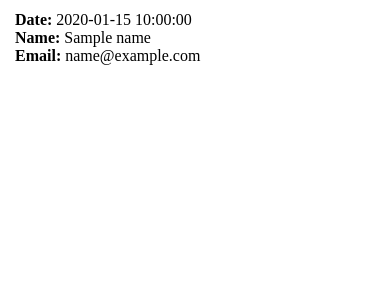
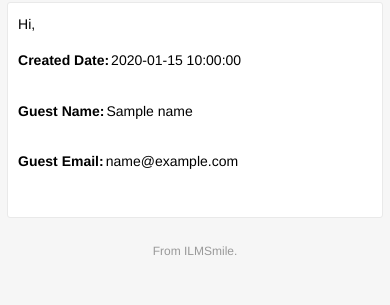
Before and after one commit to qzw881130/ilmsmile-optimize-image, a PHP site: the page made by src/contact-us/mail-template.html.twig in a window 390 px wide. Shown: the top 305 px of the page. Run offline with PHP 8.4, Linux system fonts and the light colour scheme; the template is opened without the code that fills it: most values are stand-ins (such as "Sample title", 1, 10 or a date in 2020); some libraries are stand-ins or nearby versions.

Commit message:
feature: contact us email

```diff
--- a/src/contact-us/mail-template.html.twig
+++ b/src/contact-us/mail-template.html.twig
@@ -1,67 +1,100 @@
 <!DOCTYPE html PUBLIC "-//W3C//DTD XHTML 1.0 Transitional//EN" "http://www.w3.org/TR/xhtml1/DTD/xhtml1-transitional.dtd">
-<html xmlns="http://www.w3.org/1999/xhtml">
+<html xmlns="http://www.w3.org/1999/xhtml" style="font-family: 'Helvetica Neue', Helvetica, Arial, sans-serif; box-sizing: border-box; font-size: 14px; margin: 0;">
 <head>
     <meta name="viewport" content="width=device-width" />
     <meta http-equiv="Content-Type" content="text/html; charset=UTF-8" />
     <title>Contact Us</title>
-    {#    <link href="{{ baseUrl }}/contact-us/styles.css" media="all" rel="stylesheet" type="text/css" />#}
     <style type="text/css">
-            {{ styles }}
+        img {
+            max-width: 100%;
+        }
+        body {
+            -webkit-font-smoothing: antialiased; -webkit-text-size-adjust: none; width: 100% !important; height: 100%;
+        }
+        body {
+            background-color: #f6f6f6;
+        }
+        @media only screen and (max-width: 640px) {
+            body {
+                padding: 0 !important;
+            }
+            h1 {
+                font-weight: 800 !important; margin: 20px 0 5px !important;
+            }
+            h2 {
+                font-weight: 800 !important; margin: 20px 0 5px !important;
+            }
+            h3 {
+                font-weight: 800 !important; margin: 20px 0 5px !important;
+            }
+            h4 {
+                font-weight: 800 !important; margin: 20px 0 5px !important;
+            }
+            h1 {
+                font-size: 22px !important;
+            }
+            h2 {
+                font-size: 18px !important;
+            }
+            h3 {
+                font-size: 16px !important;
+            }
+            .container {
+                padding: 0 !important; width: 100% !important;
+            }
+            .content {
+                padding: 0 !important;
+            }
+            .content-wrap {
+                padding: 10px !important;
+            }
+        }
     </style>
 </head>
 
-    <body itemscope itemtype="http://schema.org/EmailMessage">
+<body itemscope itemtype="http://schema.org/EmailMessage" style="font-family: 'Helvetica Neue',Helvetica,Arial,sans-serif; box-sizing: border-box; font-size: 14px; -webkit-font-smoothing: antialiased; -webkit-text-size-adjust: none; width: 100% !important; height: 100%; line-height: 1.6em; background-color: #f6f6f6; margin: 0;" bgcolor="#f6f6f6">
 
-        <table class="body-wrap">
-            <tr>
-                <td></td>
-                <td class="container" width="600">
-                    <div class="content">
-                        <table class="main" width="100%" cellpadding="0" cellspacing="0">
-                            <tr>
-                                <td class="alert alert-warning">
-
+<table class="body-wrap" style="font-family: 'Helvetica Neue',Helvetica,Arial,sans-serif; box-sizing: border-box; font-size: 14px; width: 100%; background-color: #f6f6f6; margin: 0;" bgcolor="#f6f6f6"><tr style="font-family: 'Helvetica Neue',Helvetica,Arial,sans-serif; box-sizing: border-box; font-size: 14px; margin: 0;"><td style="font-family: 'Helvetica Neue',Helvetica,Arial,sans-serif; box-sizing: border-box; font-size: 14px; vertical-align: top; margin: 0;" valign="top"></td>
+        <td class="container" width="600" style="font-family: 'Helvetica Neue',Helvetica,Arial,sans-serif; box-sizing: border-box; font-size: 14px; vertical-align: top; display: block !important; max-width: 600px !important; clear: both !important; margin: 0 auto;" valign="top">
+            <div class="content" style="font-family: 'Helvetica Neue',Helvetica,Arial,sans-serif; box-sizing: border-box; font-size: 14px; max-width: 600px; display: block; margin: 0 auto; padding: 20px;">
+                <table class="main" width="100%" cellpadding="0" cellspacing="0" itemprop="action" itemscope itemtype="http://schema.org/ConfirmAction" style="font-family: 'Helvetica Neue',Helvetica,Arial,sans-serif; box-sizing: border-box; font-size: 14px; border-radius: 3px; background-color: #fff; margin: 0; border: 1px solid #e9e9e9;" bgcolor="#fff"><tr style="font-family: 'Helvetica Neue',Helvetica,Arial,sans-serif; box-sizing: border-box; font-size: 14px; margin: 0;"><td class="content-wrap" style="font-family: 'Helvetica Neue',Helvetica,Arial,sans-serif; box-sizing: border-box; font-size: 14px; vertical-align: top; margin: 0; padding: 20px;" valign="top">
+                            <meta itemprop="name" content="Confirm Email" style="font-family: 'Helvetica Neue',Helvetica,Arial,sans-serif; box-sizing: border-box; font-size: 14px; margin: 0;" />
+                            <table width="100%" cellpadding="0" cellspacing="0" style="font-family: 'Helvetica Neue',Helvetica,Arial,sans-serif; box-sizing: border-box; font-size: 14px; margin: 0;">
+                                <tr style="font-family: 'Helvetica Neue',Helvetica,Arial,sans-serif; box-sizing: border-box; font-size: 14px; margin: 0;">
+                                    <td class="content-block" style="font-family: 'Helvetica Neue',Helvetica,Arial,sans-serif; box-sizing: border-box; font-size: 14px; vertical-align: top; margin: 0;" valign="top">
+                                        Hi,
                                     </td>
                                 </tr>
-                            <tr>
-                                <td class="content-wrap">
-                                    <table width="100%" cellpadding="0" cellspacing="0">
-                                        <tr>
-                                            <td class="content-block">
-                                                <strong>Date:</strong> <span>{{ date }}</span>
+                                <tr style="font-family: 'Helvetica Neue',Helvetica,Arial,sans-serif; box-sizing: border-box; font-size: 14px; margin: 0;">
+                                    <td class="content-block" style="font-family: 'Helvetica Neue',Helvetica,Arial,sans-serif; box-sizing: border-box; font-size: 14px; vertical-align: top; margin: 0;" valign="top">
+                                        <p><strong>Created Date:</strong><span style="margin-left: 2px">{{ date }}</span></p>
                                     </td>
                                 </tr>
-                                        <tr>
-                                            <td class="content-block">
-                                                <strong>Name:</strong> <span>{{ name }}</span>
+                                <tr style="font-family: 'Helvetica Neue',Helvetica,Arial,sans-serif; box-sizing: border-box; font-size: 14px; margin: 0;">
+                                    <td class="content-block" style="font-family: 'Helvetica Neue',Helvetica,Arial,sans-serif; box-sizing: border-box; font-size: 14px; vertical-align: top; margin: 0;" valign="top">
+                                        <p><strong>Guest Name:</strong><span style="margin-left: 2px">{{ name }}</span></p>
                                     </td>
                                 </tr>
-                                        <tr>
-                                            <td class="content-block">
-                                                <strong>Email:</strong> <span>{{ toemail }}</span>
+                                <tr style="font-family: 'Helvetica Neue',Helvetica,Arial,sans-serif; box-sizing: border-box; font-size: 14px; margin: 0;">
+                                    <td class="content-block" style="font-family: 'Helvetica Neue',Helvetica,Arial,sans-serif; box-sizing: border-box; font-size: 14px; vertical-align: top; margin: 0;" valign="top">
+                                        <p><strong>Guest Email:</strong><span style="margin-left: 2px">{{ toemail }}</span></p>
                                     </td>
                                 </tr>
-                                        <tr>
-                                            <td class="content-block info message">
-                                                {{ message }}
-                                                <span style="display: none">Test message</span>
+                                <tr style="font-family: 'Helvetica Neue',Helvetica,Arial,sans-serif; box-sizing: border-box; font-size: 14px; margin: 0;">
+                                    <td class="content-block" style="font-family: 'Helvetica Neue',Helvetica,Arial,sans-serif; box-sizing: border-box; font-size: 14px; vertical-align: top; margin: 0; padding: 0 0 20px;" valign="top">
+                                        {{ message|raw }}
                                     </td>
+                                </tr></table></td>
+                    </tr></table>
+                <div class="footer" style="font-family: 'Helvetica Neue',Helvetica,Arial,sans-serif; box-sizing: border-box; font-size: 14px; width: 100%; clear: both; color: #999; margin: 0; padding: 20px;">
+                    <table width="100%" style="font-family: 'Helvetica Neue',Helvetica,Arial,sans-serif; box-sizing: border-box; font-size: 14px; margin: 0;">
+                        <tr style="font-family: 'Helvetica Neue',Helvetica,Arial,sans-serif; box-sizing: border-box; font-size: 14px; margin: 0;">
+                            <td class="aligncenter content-block" style="font-family: 'Helvetica Neue',Helvetica,Arial,sans-serif; box-sizing: border-box; font-size: 12px; vertical-align: top; color: #999; text-align: center; margin: 0; padding: 0 0 20px;" align="center" valign="top">From ILMSmile.</td>
                         </tr>
                     </table>
+                </div>
+            </div>
         </td>
-                            </tr>
-                        </table>
-                        <div class="footer">
-                            <table width="100%">
-                                <tr>
-                                    <td class="aligncenter content-block"></td>
-                                </tr>
-                            </table>
-                        </div></div>
-                </td>
-                <td></td>
-            </tr>
-        </table>
-
-    </body>
+        <td style="font-family: 'Helvetica Neue',Helvetica,Arial,sans-serif; box-sizing: border-box; font-size: 14px; vertical-align: top; margin: 0;" valign="top"></td>
+    </tr></table></body>
 </html>
--- a/src/contact-us/submit.php
+++ b/src/contact-us/submit.php
@@ -20,7 +20,7 @@ $body = $twig->render('mail-template.html.twig', [
     'styles' => file_get_contents(SRC_ROOT . '/contact-us/styles.css'),
     'toemail' => $toEmail,
     'name' => $name,
-    'message' => str_replace("\n", "<br/>", $message),
+    'message' => nl2br($message),
     'date' => date('Y-m-d H:i:s')
 ]);
 
@@ -43,7 +43,7 @@ try {
     $mail->AltBody = '';
 
     $mail->send();
-  //  header('Location: /contact-us/finish.php');
+    header('Location: /contact-us/finish.php');
 } catch (Exception $e) {
     die("Message could not be sent. Mailer Error: {$mail->ErrorInfo}");
 }
```
Lines whose indentation alone changed are shown as unchanged.
